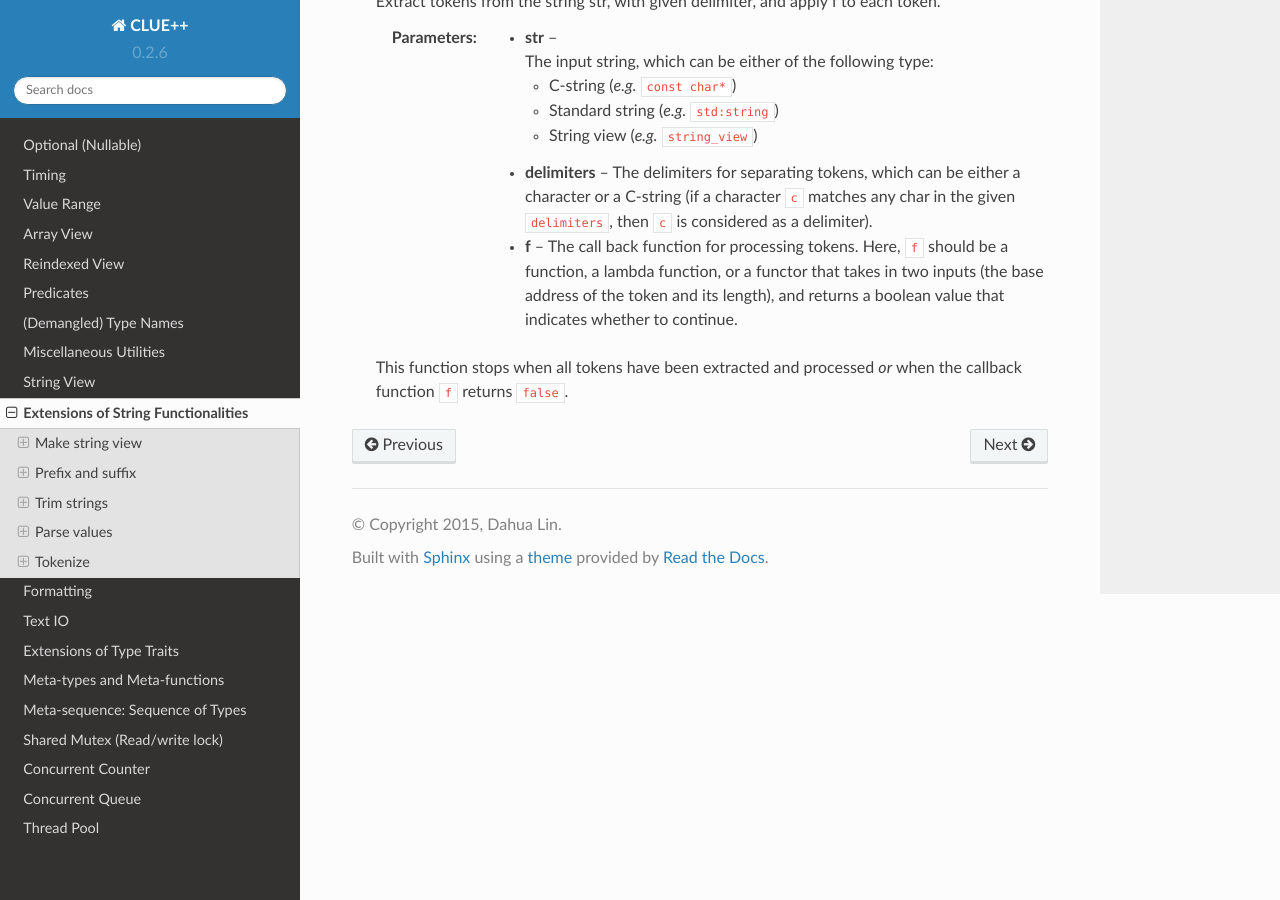
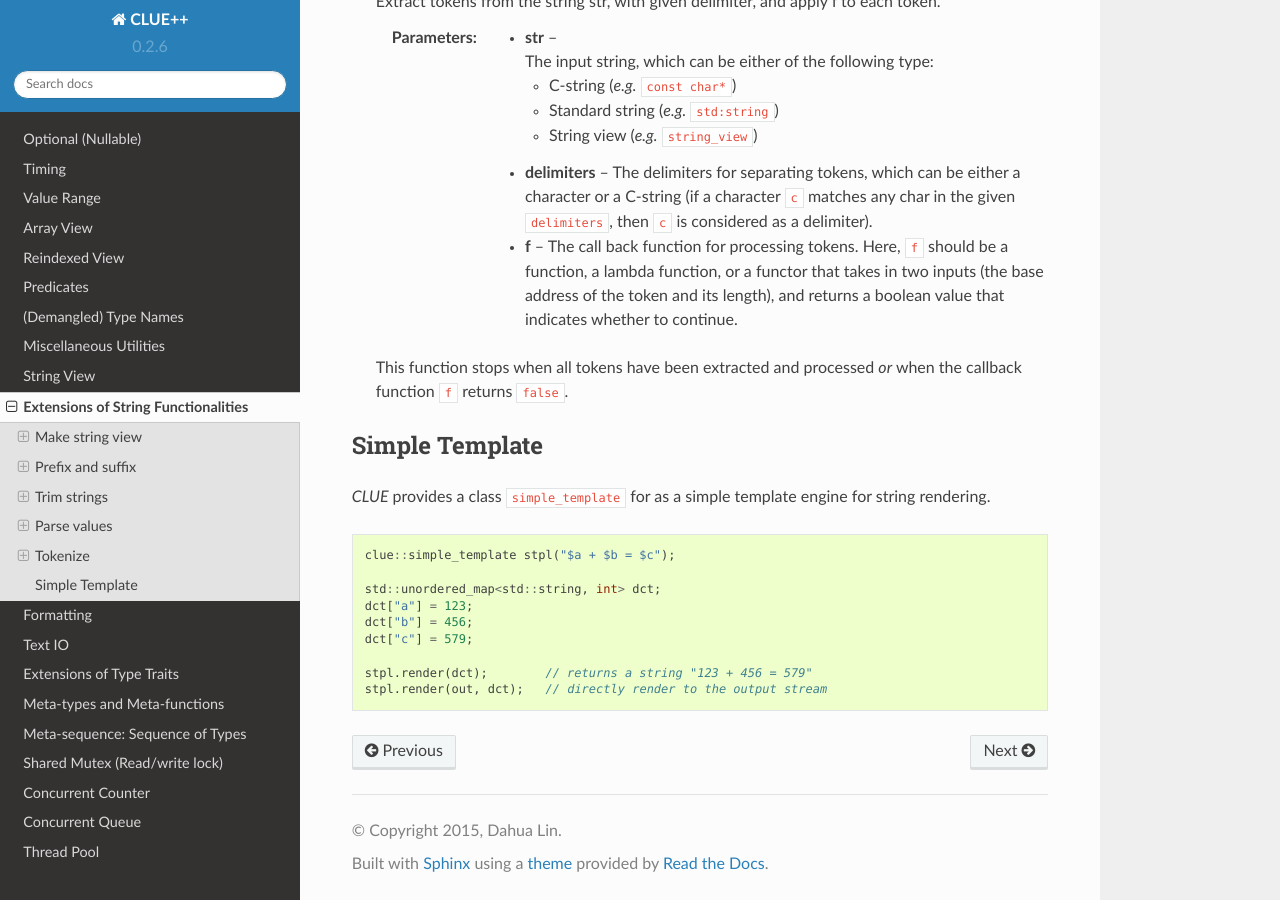
Before and after one commit to MMLab-CU/CLUE, a Sphinx documentation site: the page built from doc/source/stringex.rst, in a window 1280 px wide and 900 px high, scrolled down 5823 px. Built offline with Sphinx 7.4.7 and the Read the Docs theme 2.0.0, drawn with Linux system fonts in a browser that asks for light colours; formulas are drawn with MathJax 3.

Commit message:
add string template capability

```diff
--- a/doc/source/stringex.rst
+++ b/doc/source/stringex.rst
@@ -272,3 +272,20 @@ Formally, the function signature is given as below.
     :param f:  The call back function for processing tokens. Here, ``f`` should be a function, a lambda function, or a functor that takes in two inputs (the base address of the token and its length), and returns a boolean value that indicates whether to continue.
 
     This function stops when all tokens have been extracted and processed *or* when the callback function ``f`` returns ``false``.
+
+Simple Template
+-----------------
+
+*CLUE* provides a class ``simple_template`` for as a simple template engine for string rendering.
+
+.. code-block:: cpp
+
+    clue::simple_template stpl("$a + $b = $c");
+
+    std::unordered_map<std::string, int> dct;
+    dct["a"] = 123;
+    dct["b"] = 456;
+    dct["c"] = 579;
+
+    stpl.render(dct);        // returns a string "123 + 456 = 579"
+    stpl.render(out, dct);   // directly render to the output stream
```
Also changed, not shown: 2 other files.
